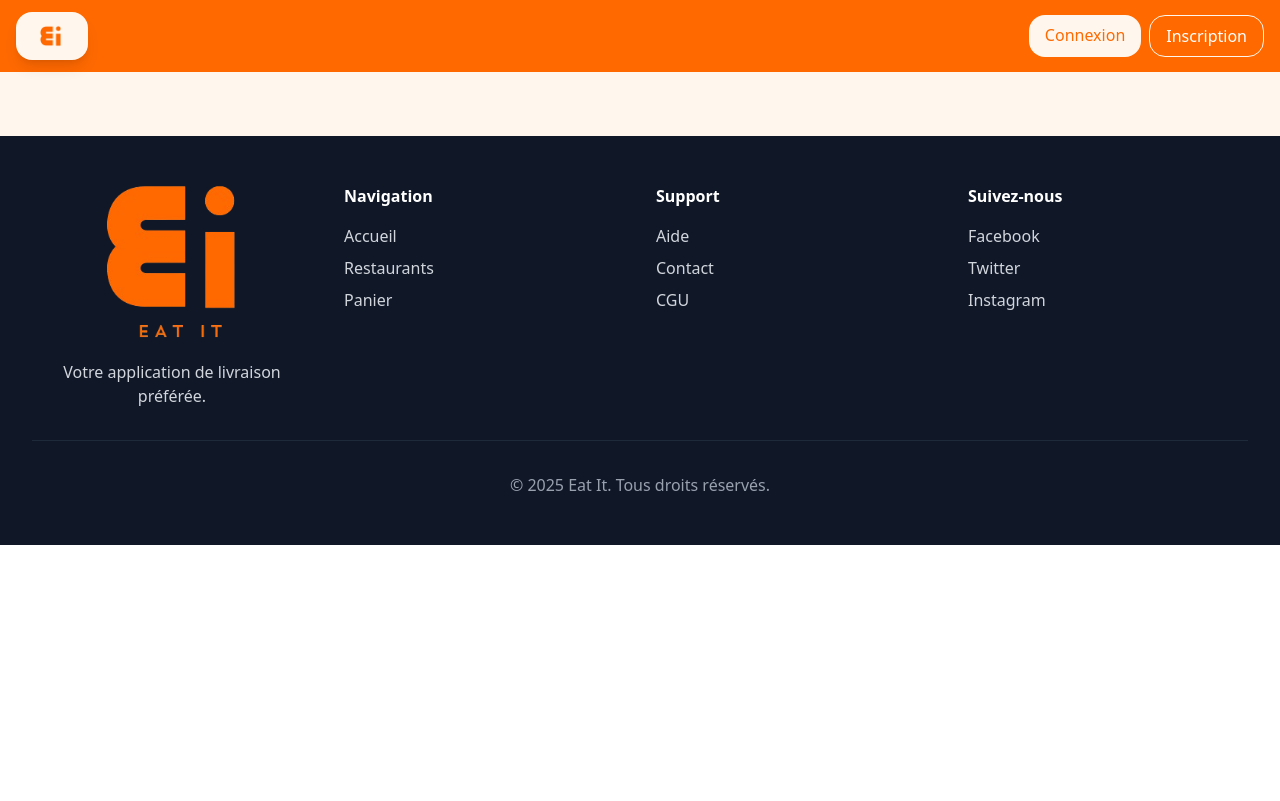
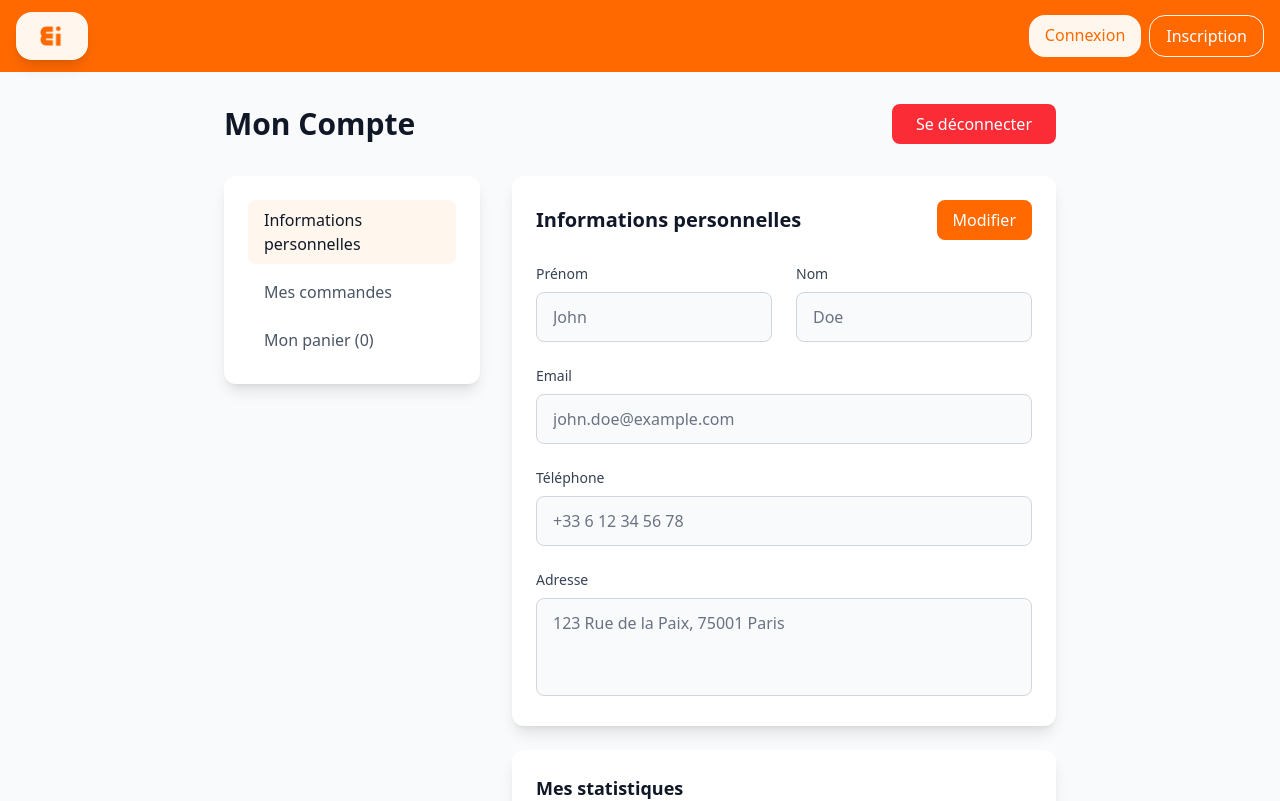
Before and after one commit to Ky-oo/Eat_It, a Nuxt app: page /account in a window 1280 px wide. Shown: the top 801 px of the page. Built offline with nearby package versions, Linux system fonts and the light colour scheme; no server answers.

Commit message:
Create account page

```diff
--- a/app/components/organisms/navbar/Navbar.vue
+++ b/app/components/organisms/navbar/Navbar.vue
@@ -28,12 +28,48 @@ const authStore = useAuth();
           Inscription
         </NuxtLink>
       </div>
-      <div
-        v-else
-        @click="authStore.logout"
-        class="text-white px-4 py-2 rounded-2xl font-medium border-orange-50 border hover:bg-orange-50 hover:text-orange-500 transition-colors duration-200 cursor-pointer"
-      >
-        Déconnexion
+      <div v-else class="flex items-center space-x-3">
+        <!-- Bouton Mon Compte -->
+        <NuxtLink
+          to="/account"
+          class="flex items-center text-white px-4 py-2 rounded-2xl font-medium border-orange-50 border hover:bg-orange-50 hover:text-orange-500 transition-colors duration-200 cursor-pointer"
+        >
+          <svg
+            class="w-5 h-5 mr-2"
+            fill="none"
+            stroke="currentColor"
+            viewBox="0 0 24 24"
+          >
+            <path
+              stroke-linecap="round"
+              stroke-linejoin="round"
+              stroke-width="2"
+              d="M16 7a4 4 0 11-8 0 4 4 0 018 0zM12 14a7 7 0 00-7 7h14a7 7 0 00-7-7z"
+            />
+          </svg>
+          Mon Compte
+        </NuxtLink>
+
+        <!-- Bouton Déconnexion -->
+        <button
+          @click="authStore.logout"
+          class="flex items-center text-white px-4 py-2 rounded-2xl font-medium border-orange-50 border hover:bg-orange-50 hover:text-orange-500 transition-colors duration-200 cursor-pointer"
+        >
+          <svg
+            class="w-5 h-5 mr-2"
+            fill="none"
+            stroke="currentColor"
+            viewBox="0 0 24 24"
+          >
+            <path
+              stroke-linecap="round"
+              stroke-linejoin="round"
+              stroke-width="2"
+              d="M17 16l4-4m0 0l-4-4m4 4H7m6 4v1a3 3 0 01-3 3H6a3 3 0 01-3-3V7a3 3 0 013-3h4a3 3 0 013 3v1"
+            />
+          </svg>
+          Déconnexion
+        </button>
       </div>
     </div>
   </nav>
--- /dev/null
+++ b/app/pages/account.vue
@@ -0,0 +1,233 @@
+<script setup lang="ts">
+// Configuration de la page - nécessite l'authentification, rendu côté client
+definePageMeta({
+  middleware: "auth",
+  ssr: false, // Rendu côté client avec middleware d'authentification
+});
+
+// Imports des stores et composables
+import { useAuth } from "~/stores/Auth";
+import { useCart } from "~/stores/Cart";
+
+// Utilisation des stores et composables (useRouter auto-importé par Nuxt 3)
+const authStore = useAuth();
+const cart = useCart();
+const router = useRouter();
+
+// État local du composant
+const isEditing = ref(false);
+const isLoading = ref(false);
+
+// Données utilisateur simulées (en réalité, elles viendraient du store auth)
+const user = ref({
+  firstName: "John",
+  lastName: "Doe",
+  email: "john.doe@example.com",
+  phone: "+33 6 12 34 56 78",
+  address: "123 Rue de la Paix, 75001 Paris",
+});
+
+// Fonctions de gestion
+const handleSave = async () => {
+  isLoading.value = true;
+  try {
+    // Simulation de sauvegarde API
+    await new Promise((resolve) => setTimeout(resolve, 1000));
+
+    // Ici on mettrait à jour le store auth avec les nouvelles données
+    // authStore.updateUser(user.value);
+
+    isEditing.value = false;
+  } catch (error) {
+    console.error("Erreur lors de la sauvegarde:", error);
+  } finally {
+    isLoading.value = false;
+  }
+};
+
+const handleLogout = () => {
+  // Vider le panier lors de la déconnexion
+  cart.clearCart();
+
+  // Déconnecter l'utilisateur
+  authStore.logout();
+
+  // Rediriger vers l'accueil
+  router.push("/");
+};
+
+const goToOrders = () => {
+  router.push("/orders");
+};
+
+const goToCart = () => {
+  router.push("/cart");
+};
+</script>
+
+<template>
+  <div class="min-h-screen bg-gray-50 py-8">
+    <div class="max-w-4xl mx-auto px-4 sm:px-6 lg:px-8">
+      <!-- En-tête de page -->
+      <div class="flex items-center justify-between mb-8">
+        <h1 class="text-3xl font-bold text-gray-900">Mon Compte</h1>
+        <button
+          @click="handleLogout"
+          class="bg-red-500 hover:bg-red-600 text-white px-6 py-2 rounded-lg font-medium transition-colors"
+        >
+          Se déconnecter
+        </button>
+      </div>
+
+      <div class="grid lg:grid-cols-3 gap-8">
+        <!-- Menu de navigation -->
+        <div class="lg:col-span-1">
+          <div class="bg-white rounded-xl shadow-lg p-6">
+            <nav class="space-y-2">
+              <a
+                href="#profile"
+                class="block px-4 py-2 text-gray-900 bg-orange-50 rounded-lg font-medium"
+              >
+                Informations personnelles
+              </a>
+              <button
+                @click="goToOrders"
+                class="block w-full text-left px-4 py-2 text-gray-600 hover:text-gray-900 hover:bg-gray-50 rounded-lg transition-colors"
+              >
+                Mes commandes
+              </button>
+              <button
+                @click="goToCart"
+                class="block w-full text-left px-4 py-2 text-gray-600 hover:text-gray-900 hover:bg-gray-50 rounded-lg transition-colors"
+              >
+                Mon panier ({{ cart.getTotalItems }})
+              </button>
+            </nav>
+          </div>
+        </div>
+
+        <!-- Contenu principal -->
+        <div class="lg:col-span-2">
+          <div class="bg-white rounded-xl shadow-lg p-6">
+            <div class="flex items-center justify-between mb-6">
+              <h2 class="text-xl font-semibold text-gray-900">
+                Informations personnelles
+              </h2>
+              <button
+                v-if="!isEditing"
+                @click="isEditing = true"
+                class="bg-orange-500 hover:bg-orange-600 text-white px-4 py-2 rounded-lg font-medium transition-colors"
+              >
+                Modifier
+              </button>
+            </div>
+
+            <form @submit.prevent="handleSave" class="space-y-6">
+              <div class="grid grid-cols-1 md:grid-cols-2 gap-6">
+                <div>
+                  <label class="block text-sm font-medium text-gray-700 mb-2">
+                    Prénom
+                  </label>
+                  <input
+                    v-model="user.firstName"
+                    :disabled="!isEditing"
+                    type="text"
+                    class="w-full px-4 py-3 border border-gray-300 rounded-lg focus:ring-2 focus:ring-orange-500 focus:border-orange-500 disabled:bg-gray-50 disabled:text-gray-500 transition-colors"
+                  />
+                </div>
+
+                <div>
+                  <label class="block text-sm font-medium text-gray-700 mb-2">
+                    Nom
+                  </label>
+                  <input
+                    v-model="user.lastName"
+                    :disabled="!isEditing"
+                    type="text"
+                    class="w-full px-4 py-3 border border-gray-300 rounded-lg focus:ring-2 focus:ring-orange-500 focus:border-orange-500 disabled:bg-gray-50 disabled:text-gray-500 transition-colors"
+                  />
+                </div>
+              </div>
+
+              <div>
+                <label class="block text-sm font-medium text-gray-700 mb-2">
+                  Email
+                </label>
+                <input
+                  v-model="user.email"
+                  :disabled="!isEditing"
+                  type="email"
+                  class="w-full px-4 py-3 border border-gray-300 rounded-lg focus:ring-2 focus:ring-orange-500 focus:border-orange-500 disabled:bg-gray-50 disabled:text-gray-500 transition-colors"
+                />
+              </div>
+
+              <div>
+                <label class="block text-sm font-medium text-gray-700 mb-2">
+                  Téléphone
+                </label>
+                <input
+                  v-model="user.phone"
+                  :disabled="!isEditing"
+                  type="tel"
+                  class="w-full px-4 py-3 border border-gray-300 rounded-lg focus:ring-2 focus:ring-orange-500 focus:border-orange-500 disabled:bg-gray-50 disabled:text-gray-500 transition-colors"
+                />
+              </div>
+
+              <div>
+                <label class="block text-sm font-medium text-gray-700 mb-2">
+                  Adresse
+                </label>
+                <textarea
+                  v-model="user.address"
+                  :disabled="!isEditing"
+                  rows="3"
+                  class="w-full px-4 py-3 border border-gray-300 rounded-lg focus:ring-2 focus:ring-orange-500 focus:border-orange-500 disabled:bg-gray-50 disabled:text-gray-500 transition-colors resize-none"
+                ></textarea>
+              </div>
+
+              <div v-if="isEditing" class="flex space-x-4">
+                <button
+                  type="submit"
+                  :disabled="isLoading"
+                  class="flex-1 bg-orange-500 hover:bg-orange-600 text-white py-3 px-4 rounded-lg font-medium disabled:opacity-50 disabled:cursor-not-allowed transition-colors"
+                >
+                  {{ isLoading ? "Sauvegarde..." : "Sauvegarder" }}
+                </button>
+                <button
+                  type="button"
+                  @click="isEditing = false"
+                  class="flex-1 bg-gray-200 hover:bg-gray-300 text-gray-700 py-3 px-4 rounded-lg font-medium transition-colors"
+                >
+                  Annuler
+                </button>
+              </div>
+            </form>
+          </div>
+
+          <!-- Statistiques de l'utilisateur -->
+          <div class="bg-white rounded-xl shadow-lg p-6 mt-6">
+            <h3 class="text-lg font-semibold text-gray-900 mb-4">
+              Mes statistiques
+            </h3>
+            <div class="grid grid-cols-1 md:grid-cols-3 gap-6">
+              <div class="text-center">
+                <div class="text-3xl font-bold text-orange-600">27</div>
+                <div class="text-sm text-gray-600">Commandes passées</div>
+              </div>
+              <div class="text-center">
+                <div class="text-3xl font-bold text-orange-600">€342</div>
+                <div class="text-sm text-gray-600">Total dépensé</div>
+              </div>
+              <div class="text-center">
+                <div class="text-3xl font-bold text-orange-600">
+                  {{ cart.getTotalItems }}
+                </div>
+                <div class="text-sm text-gray-600">Articles dans le panier</div>
+              </div>
+            </div>
+          </div>
+        </div>
+      </div>
+    </div>
+  </div>
+</template>
--- a/app/types/User/index.ts
+++ b/app/types/User/index.ts
@@ -5,6 +5,13 @@ export type User = {
   email: string;
   password: string;
   roles: string[];
+  phone_number: string;
+  address: {
+    city: string;
+    cp: string;
+    address: string;
+    details: string | null | undefined;
+  };
 };
 
 export type UsersData = User[];
```
Also changed, not shown: 1 other file (tests, documents, lock files or other folders).
